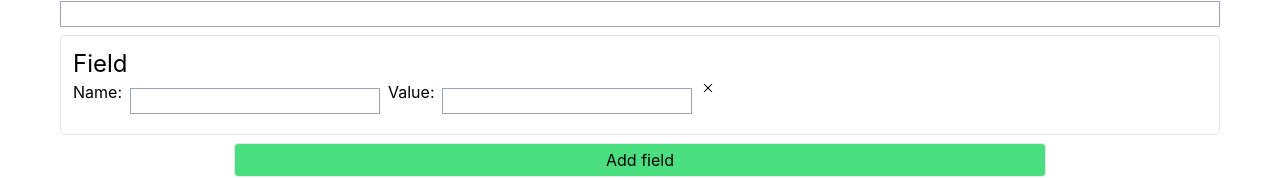
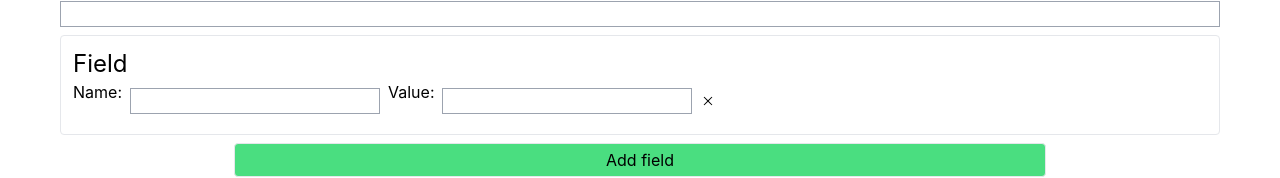
Before and after one commit to tuna2134-archive/webhook-and-embed, a Next.js app: page / in a window 1280 px wide. Shown: the part 263-441 px from the top of the page. Built offline with nearby package versions, Linux system fonts and the light colour scheme.

Commit message:
add: rm fields

```diff
--- a/pages/index.tsx
+++ b/pages/index.tsx
@@ -32,11 +32,14 @@ const Home: NextPage = () => {
         setFields(fields)
     }
     function addField() {
-        console.log("ok")
         setFields([...fields, {
             name: '',
             value: ''
         }])
+    }
+    function rmField(index) {
+        fields.splice(index + 1, 1)
+        setFields(fields)
     }
     return (
         <div className="px-10">
@@ -63,7 +66,9 @@ const Home: NextPage = () => {
                                         name="value" defaultValue={field.value}
                                         onChange={(event) => handleChange(index, event)}/>
                                 </div>
-                                <VscClose />
+                                <button onClick={(index) => rmField(index)} type="button">
+                                    <VscClose />
+                                </button>
                             </div>
                         )
                     })}
```
